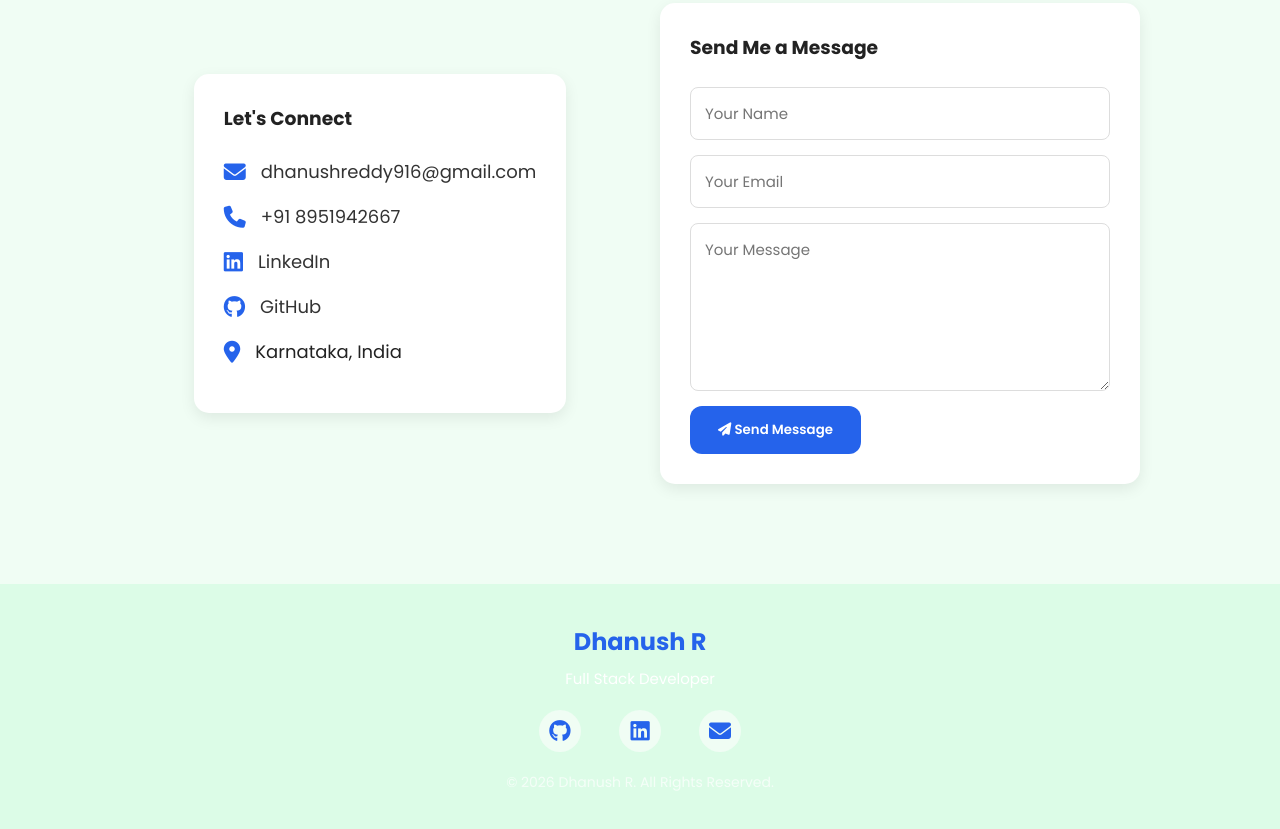
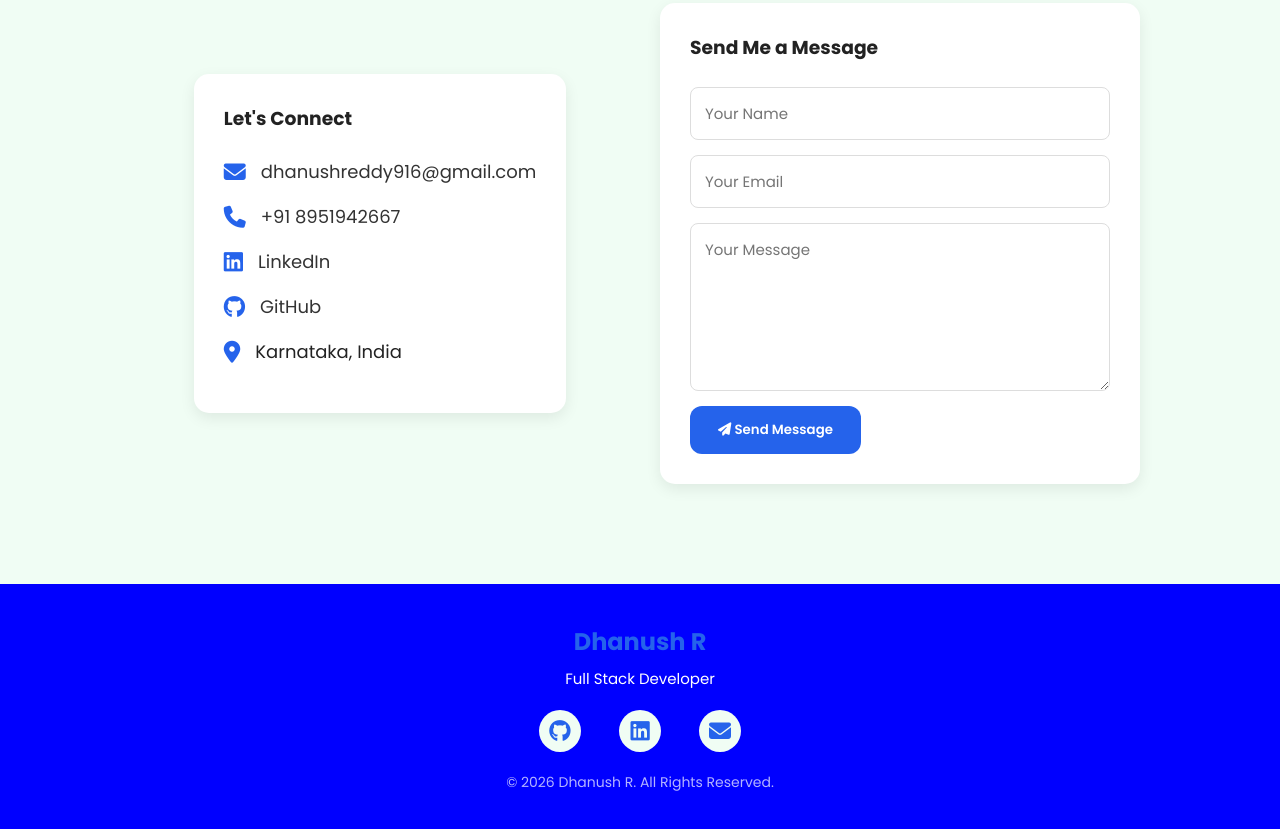
Before and after one commit to DHANUSH-916/Personal-Portfolio, a plain HTML site: page client/index.html in a window 1280 px wide. Shown: the part 3761-4590 px from the top of the page. Drawn offline with Linux system fonts and the light colour scheme; no server answers.

Commit message:
Change footer background

```diff
--- a/client/css/style.css
+++ b/client/css/style.css
@@ -1577,5 +1577,5 @@ body.dark .section-title {
 /* FOOTER BACKGROUND */
 
 .footer {
-    background: #DCFCE7 !important;
-}
+    background: blue !important;
+}
```
